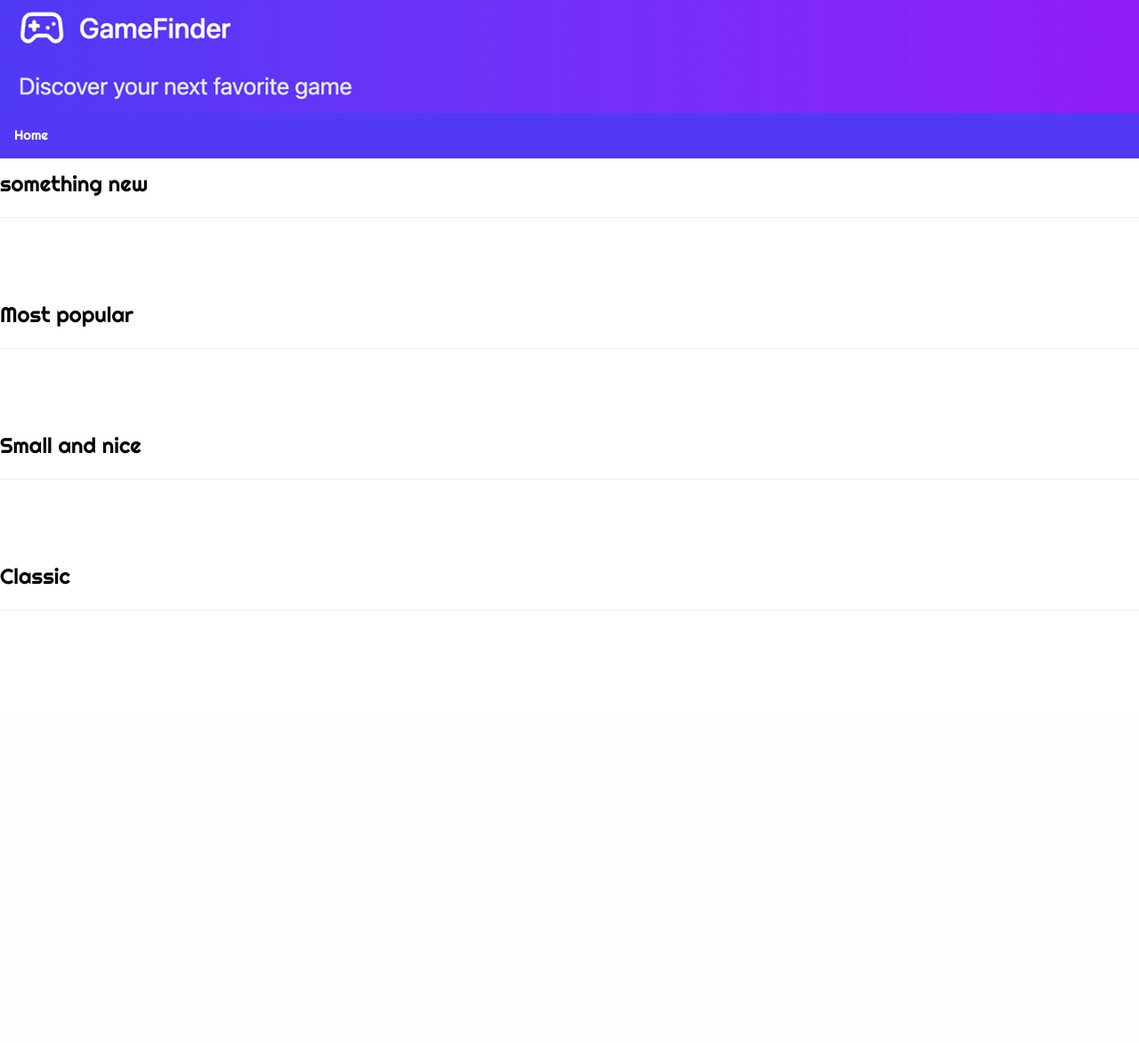
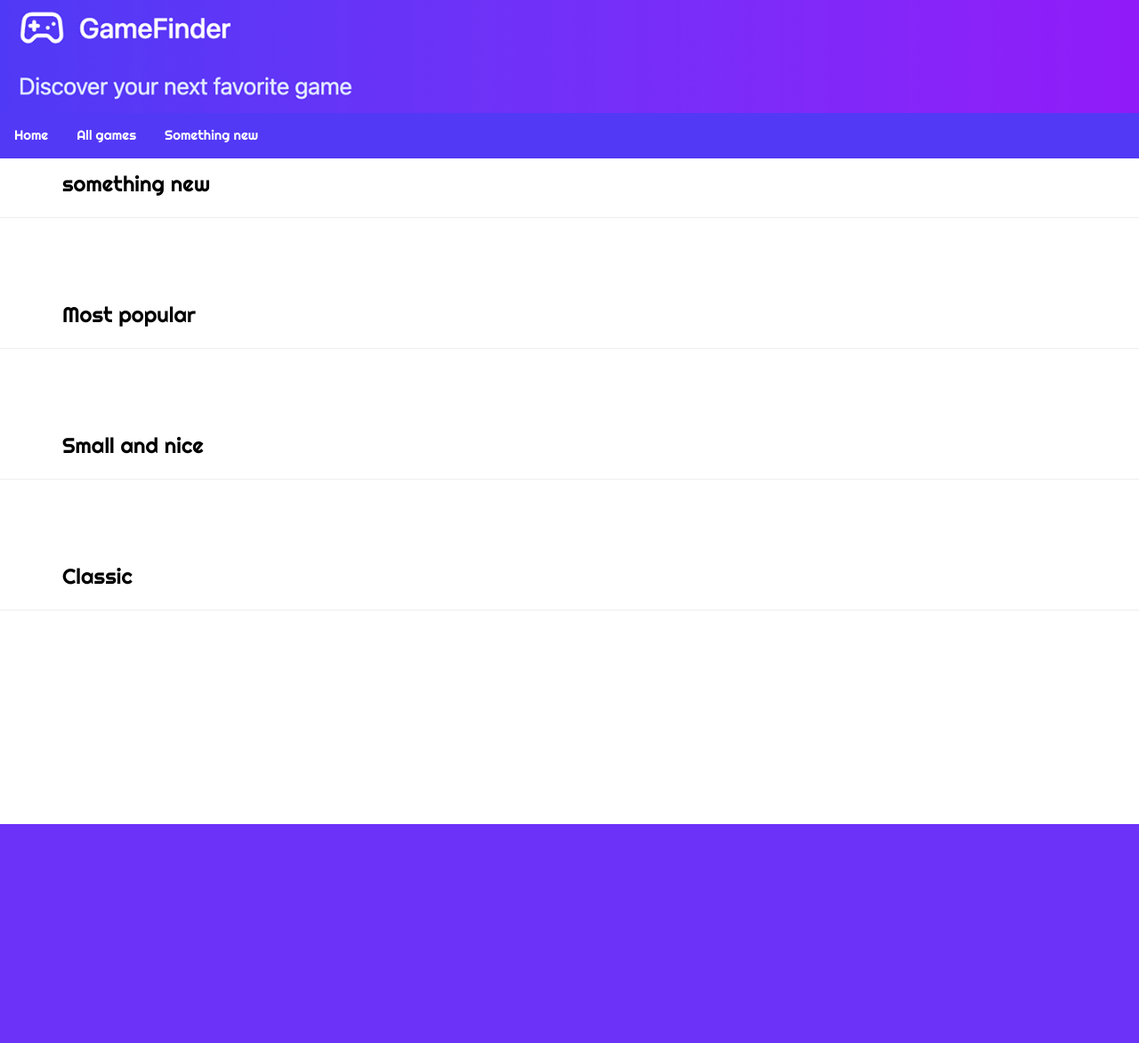
Before and after one commit to Johnnysu-th/Game-website, a Flask app: template templates/gamepage.html in a window 1280 px wide. Shown: the whole page at 89% size. Before the commit the page ends 686 px from the top, so only its background shows below. Run offline with Flask 3, Linux system fonts and the light colour scheme; the template is opened without the code that fills it: most values are stand-ins (such as "Sample title", 1, 10 or a date in 2020).

Commit message:
margin for h3

```diff
--- a/app.py
+++ b/app.py
@@ -69,6 +69,15 @@
     return render_template('gamepage.html', results=results)
 
 
+@app.route('/games')
+def somethingnewpage():
+
+    sql = """SELECT * FROM Game
+             JOIN Studio ON Game.StudioID = Studio.StudioID
+             JOIN Classification ON Game.ClassificationID = Classification.ClassificationID"""
+    results = query_db(sql)
+    return render_template('somethingnewpage.html', results=results)
+
 
 
 
--- a/static/style.css
+++ b/static/style.css
@@ -76,8 +76,9 @@
 }
 
 
+/* Navbar */
+ul {
 
-ul {
   list-style-type: none;
   margin: 0;
   padding: 0;
@@ -100,3 +101,20 @@
 ul li a:hover {
   background-color: #9219F9;
 }
+
+
+.w3-card-4 {
+    transition: transform 0.3s , box-shadow 0.3s ;
+  }
+
+
+.w3-card-4:hover {
+    transform: translateY(-8px); /* Float up 8px */
+    box-shadow: 0 12px 24px rgba(0,0,0,0.3) }
+
+
+
+h3 {
+    margin-left: 70px;
+
+}
--- a/templates/game.html
+++ b/templates/game.html
@@ -16,7 +16,9 @@
     </div>
 </div>
 
-<div class="image" style="margin-top: 100px;">
+
+<!-- bottom image -->
+<div class="bottomimage" style="margin-top: 100px;">
       <img src="{{ url_for('static', filename='image/bottom.png') }}" alt="bottomimage">
     </div>
 
--- a/templates/gamepage.html
+++ b/templates/gamepage.html
@@ -59,4 +59,10 @@
     {% endfor %}
 </div>
 
+
+<!-- bottom image -->
+<div class="bottomimage" style="margin-top: 200px;">
+     <img src="{{ url_for('static', filename='image/bottom.png') }}" alt="bottomimage">
+    </div>
+
 {% endblock %}
--- a/templates/layout.html
+++ b/templates/layout.html
@@ -23,7 +23,8 @@
     <nav class="nav-bar">
     <ul>
       <li><a href="{{ url_for('home') }}">Home</a></li>
-      <!-- <li><a href="{{ url_for('gamepage') }}">Games</a></li> -->
+     <li><a href="{{ url_for('gamepage') }}">All games</a></li>
+     <li><a href="{{ url_for('somethingnewpage') }}">Something new</a></li>
     </ul>
     </nav>
 
```
Also changed, not shown: templates/home.html (+5 -5 lines), templates/somethingnewpage.html (added, +23 -0 lines), templates/searchpage.html (added).
